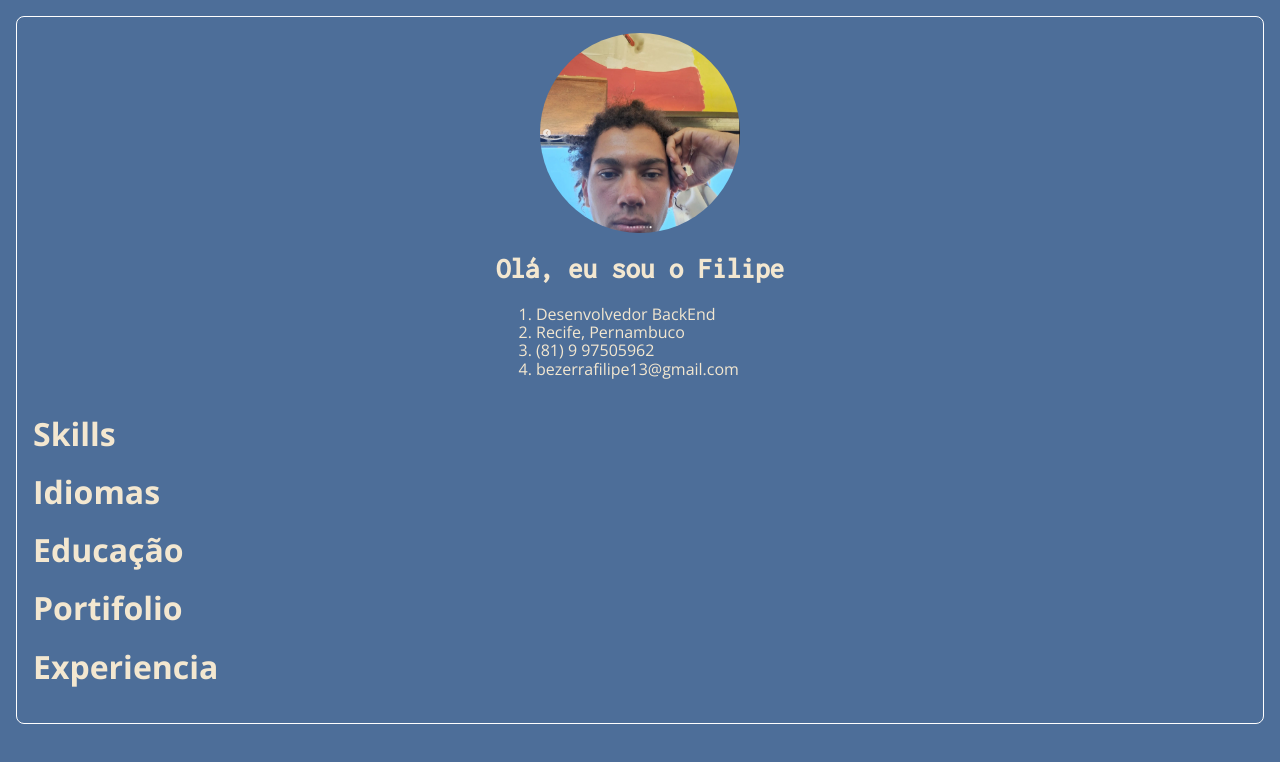
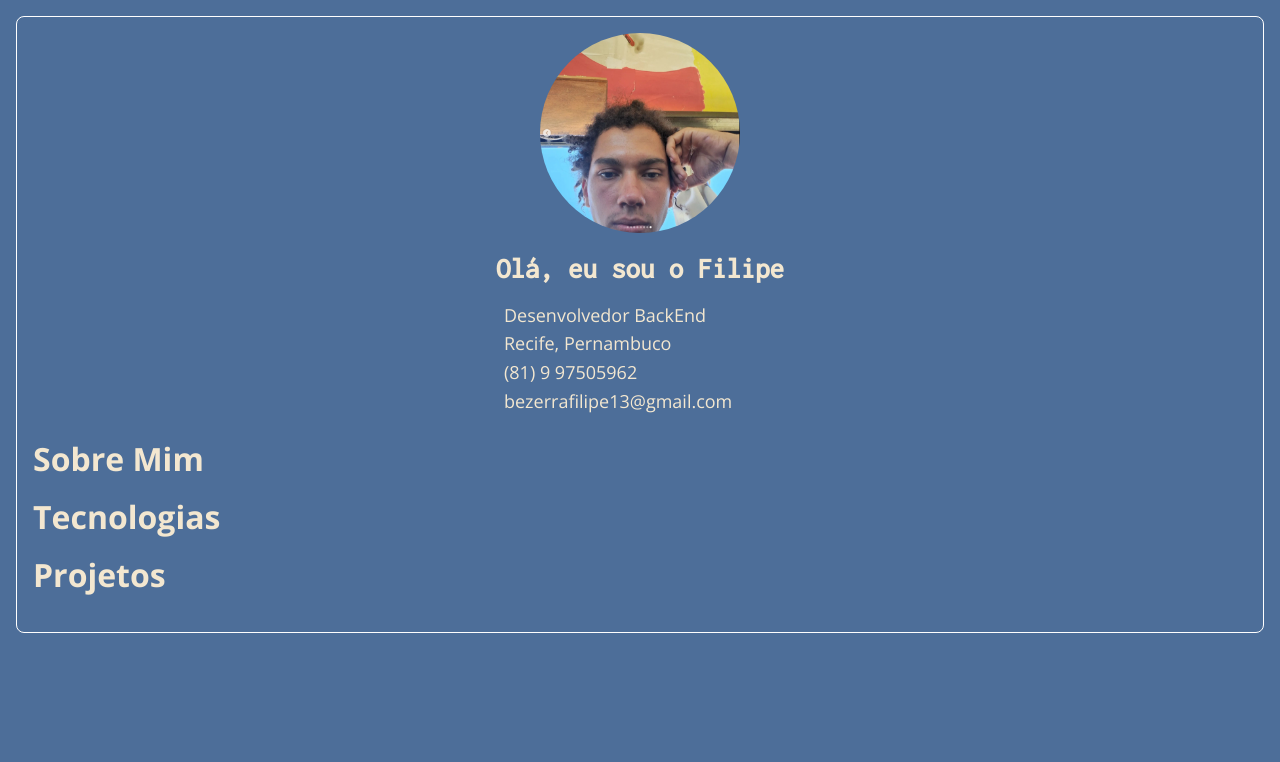
Before and after one commit to BezerraFilipe/PortifolioPessoal, a plain HTML site: page Portifolio/index.html in a window 1280 px wide. Drawn offline with nearby package versions, Linux system fonts and the light colour scheme.

Commit message:
adição de ícones e alteração no layout

```diff
--- a/Portifolio/assets/css/header.css
+++ b/Portifolio/assets/css/header.css
@@ -17,3 +17,9 @@
     font-family: "Inconsolata";
     font-size: 1.8rem;
 }
+
+.informations p{
+    margin: 0.5rem;
+
+    font-size: 1.125rem;
+}
--- a/Portifolio/index.html
+++ b/Portifolio/index.html
@@ -29,40 +29,36 @@
     <div class = "main">
         <header class = "header">
             <img src="/Portifolio/assets/img/my-photo.png" alt="Foto de Filipe" class = "photo">
-            <div class = "informations">
+            <div>
                 <h1 class = "title">Olá, eu sou o Filipe</h1>
-                <ol>
-                    <li>Desenvolvedor BackEnd</li>
-                    <li>Recife, Pernambuco</li>
-                    <li>(81) 9 97505962</li>
-                    <li>bezerrafilipe13@gmail.com</li>
+                <div class = "informations">
+                    <p> <span class="iconify-inline" data-icon="ion:person-sharp"></span> Desenvolvedor BackEnd</p>
+                    <p> <span class="iconify-inline" data-icon="fa-solid:home"></span> Recife, Pernambuco</p>
+                    <p> <span class="iconify-inline" data-icon="f7:phone-circle-fill"></span> (81) 9 97505962</p>
+                    <p> <span class="iconify-inline" data-icon="clarity:email-solid"></span> bezerrafilipe13@gmail.com</p>
 
-                </ol>
+                </div>
             </div>
         </header>
 
         <div class = "about-me">
 
-            <div id = "Skills">
-            <h1>Skills</h1>
+            <div id = "info1">
+            <h1>Sobre Mim</h1>
             </div>
 
-            <div id = "Idiomas">
-                <h1>Idiomas</h1>
+            <div id = "info2">
+                <h1>Tecnologias</h1>
                 </div>
 
-            <div id = "Educação">
-                <h1>Educação</h1>
+            <div id = "info3">
+                <h1>Projetos</h1>
                 </div>
 
-            <div id = "Portifolio">
-                <h1>Portifolio</h1>
-                </div>
-
-            <div id = "Experiencia">
-                <h1>Experiencia</h1>
-                </div>
         </div>
     </div>
+
+    <!--iconfy-->
+    <script src="https://code.iconify.design/3/3.1.1/iconify.min.js"></script>
 </body>
 </html>
```
